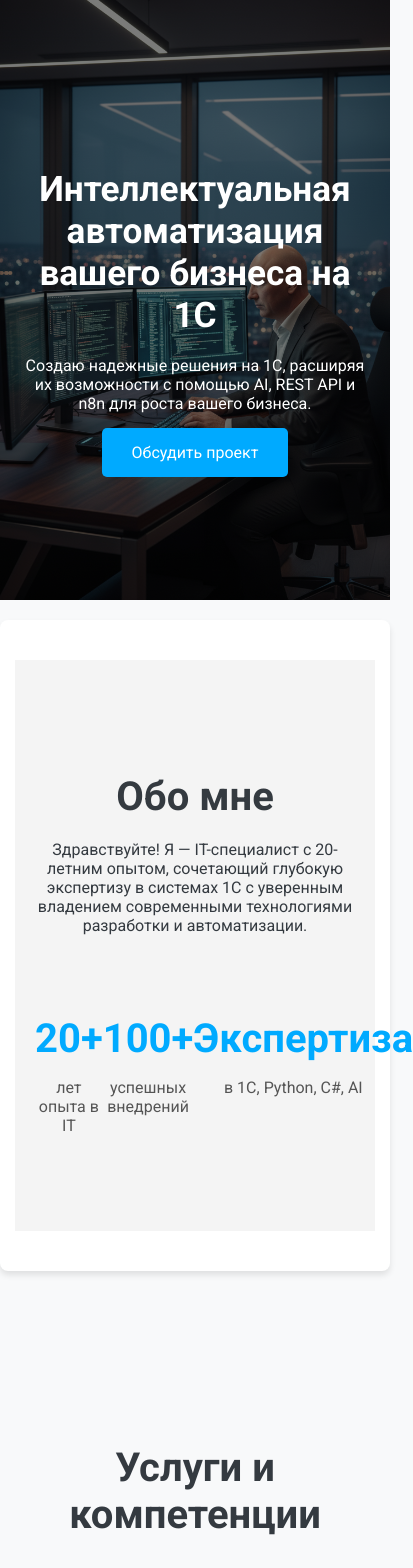
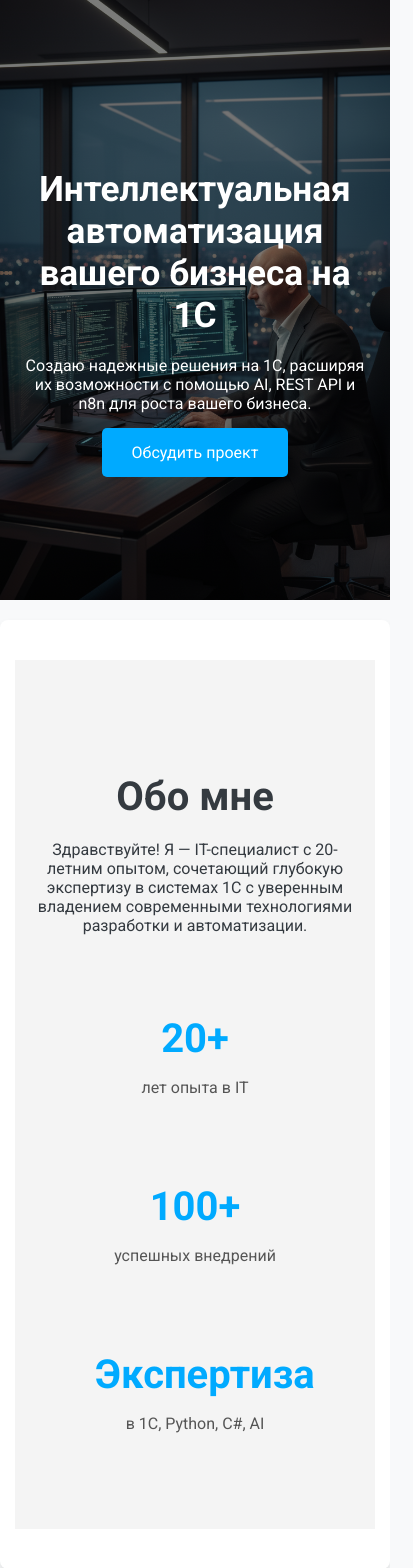
Before and after one commit to prepod2003/1c-expert-landing, a React (Create React App) app: page / in a window 390 px wide. Shown: the top 1568 px of the page, 413 px wide, since content can reach past the window. Built offline with nearby package versions, Linux system fonts and the light colour scheme.

Commit message:
fix: Improve mobile responsiveness

```diff
--- a/src/App.css
+++ b/src/App.css
@@ -2,6 +2,7 @@
   padding: 60px 20px;
   margin: 0 auto;
   max-width: 1000px;
+  box-sizing: border-box; /* Учитываем padding в ширине */
 }
 
 @media (max-width: 768px) {
--- a/src/components/About.css
+++ b/src/components/About.css
@@ -34,3 +34,11 @@
   font-size: 1rem;
   color: #555;
 }
+
+@media (max-width: 768px) {
+  .key-metrics {
+    flex-direction: column;
+    align-items: center;
+    gap: 30px;
+  }
+}
--- a/src/components/Contact.css
+++ b/src/components/Contact.css
@@ -40,6 +40,7 @@
 
 .contact-form input,
 .contact-form textarea {
+  box-sizing: border-box; /* Учитываем padding в ширине */
   width: 100%;
   padding: 15px;
   margin-bottom: 20px;
```
